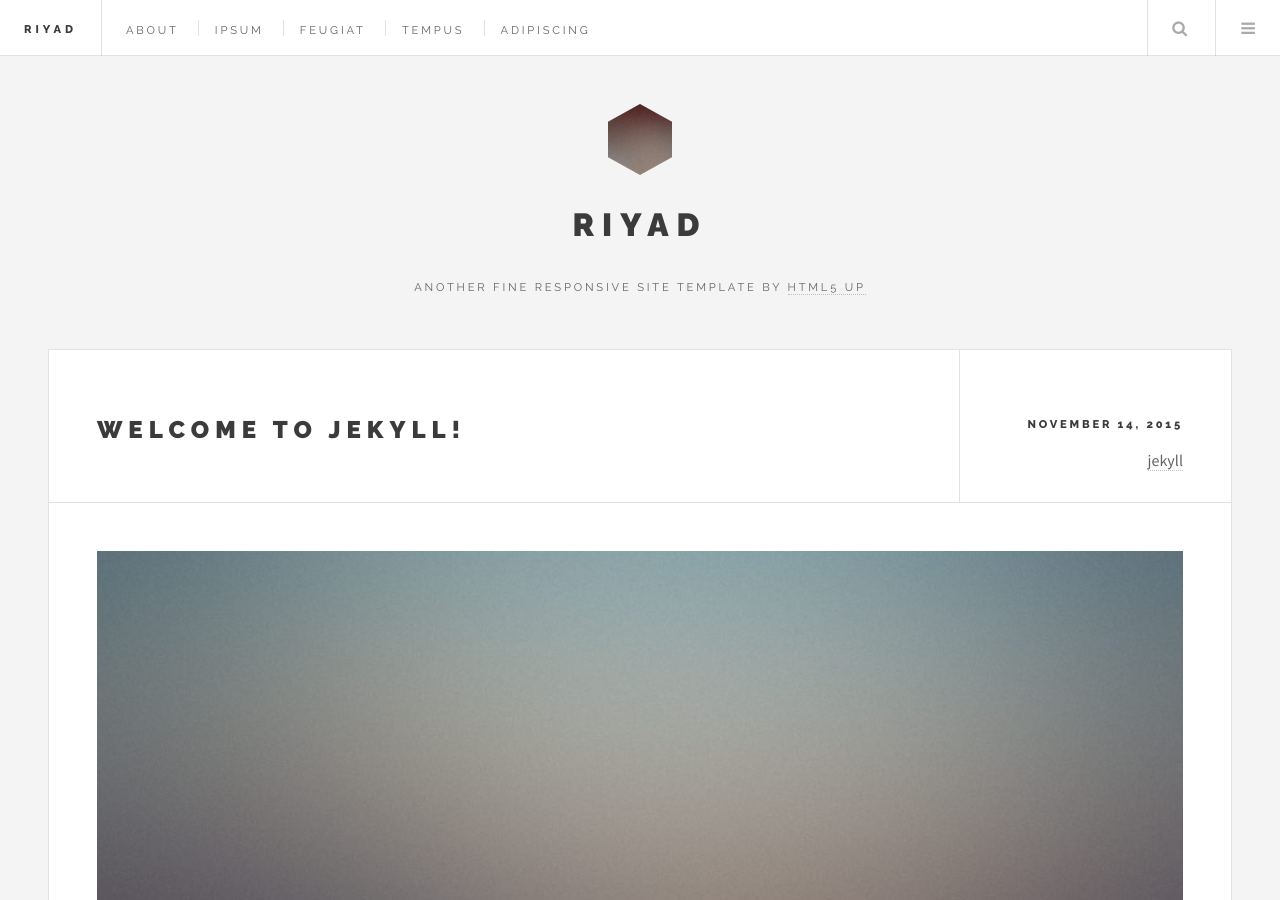
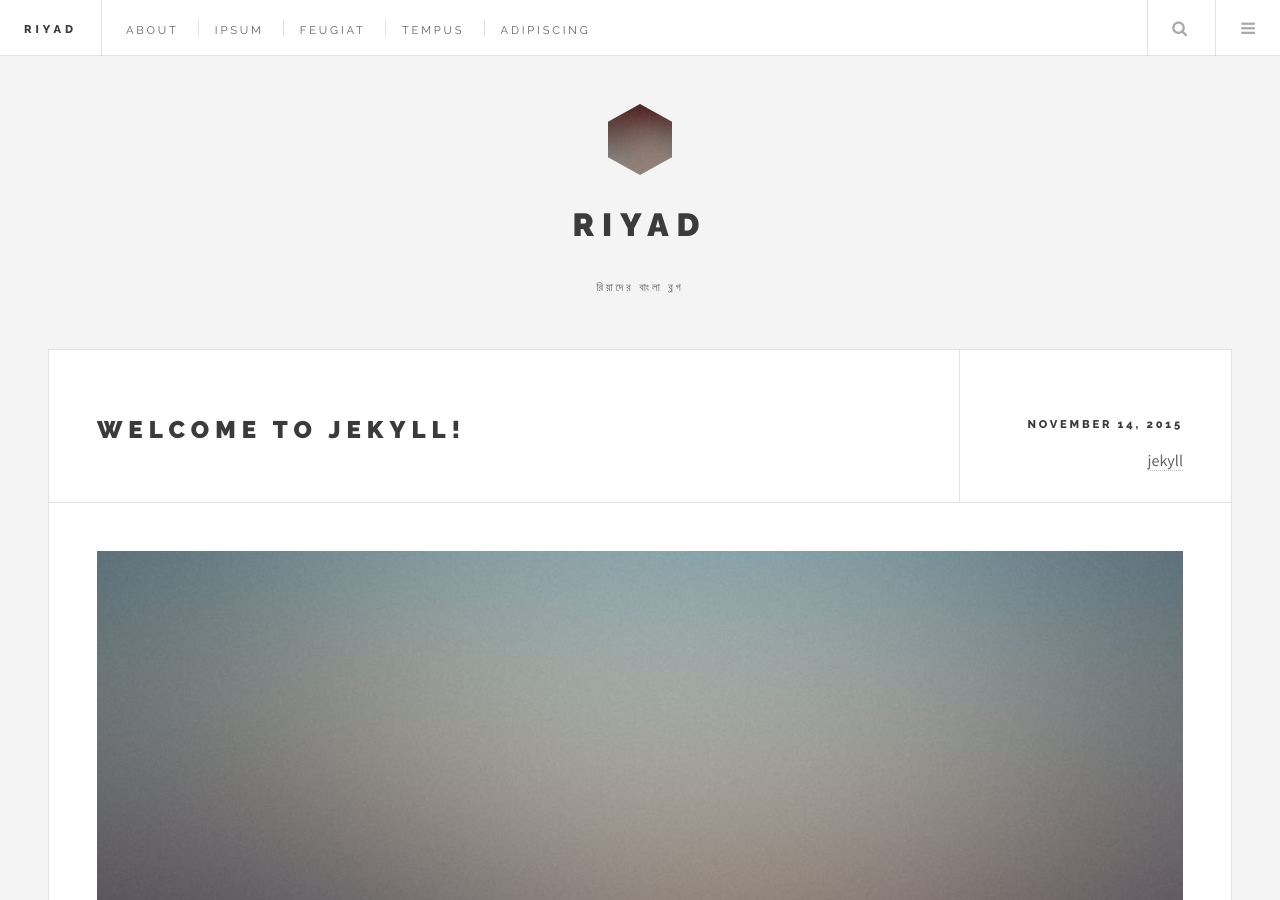
Before and after one commit to RiyadRir/Bangla-Blog, a Jekyll site: the page built from index.html, in a window 1280 px wide and 900 px high. Built offline with Jekyll 4.4.1, drawn with Linux system fonts in a browser that asks for light colours; the list of posts is cut into pages by our own code.

Commit message:
update intro

```diff
--- a/_includes/intro.html
+++ b/_includes/intro.html
@@ -2,7 +2,7 @@
   <a href="{{ site.url }}" class="logo"><img src="/images/logo.jpg" alt="" /></a>
 	<header>
     <h2>{{ site.title }}</h2>
-		<p>Another fine responsive site template by <a href="http://html5up.net">HTML5 UP</a>
+		<p>রিয়াদের বাংলা ব্লগ
     </p>
 	</header>
 </section>
```
